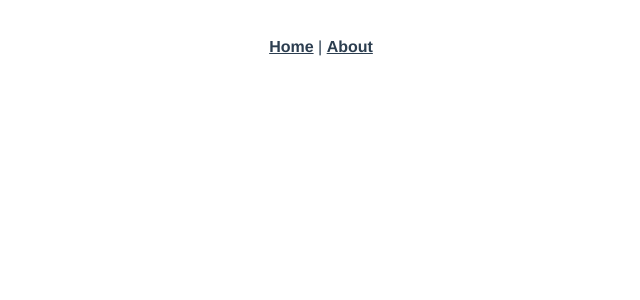
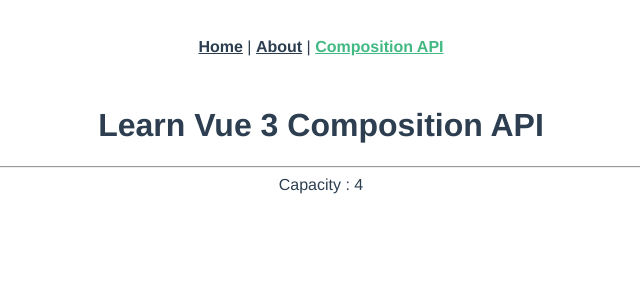
Before and after one commit to vhalegax/learn-vue3-composition-api, a Vue app: page /composition-api in a window 1280 px wide. Before the commit this address had no page. Shown: the top 300 px of the page, without its empty margins (319-959 px from the left). Built offline with nearby package versions, Linux system fonts and the light colour scheme.

Commit message:
init composition API with setup and ref

```diff
--- a/src/App.vue
+++ b/src/App.vue
@@ -1,8 +1,11 @@
 <template>
   <div id="nav">
     <router-link to="/">Home</router-link> |
-    <router-link to="/about">About</router-link>
+    <router-link to="/about">About</router-link> |
+    <router-link to="/composition-api">Composition API</router-link>
   </div>
+
+  <!-- View -->
   <router-view />
 </template>
 
--- a/src/router/index.js
+++ b/src/router/index.js
@@ -1,5 +1,6 @@
 import { createRouter, createWebHistory } from "vue-router";
 import Home from "../views/Home.vue";
+import CompositionAPI from "../views/CompositionAPI.vue";
 
 const routes = [
   {
@@ -16,6 +17,11 @@
     component: () =>
       import(/* webpackChunkName: "about" */ "../views/About.vue"),
   },
+  {
+    path: "/composition-api",
+    name: "Composition API",
+    component: CompositionAPI,
+  },
 ];
 
 const router = createRouter({
--- /dev/null
+++ b/src/views/CompositionAPI.vue
@@ -0,0 +1,17 @@
+<template>
+  <div class="about">
+    <h1>Learn Vue 3 Composition API</h1>
+    <hr />
+    Capacity : {{ capacity }}
+  </div>
+</template>
+
+<script>
+import { ref } from "vue";
+export default {
+  setup() {
+    const capacity = ref(4);
+    return { capacity };
+  },
+};
+</script>
```
